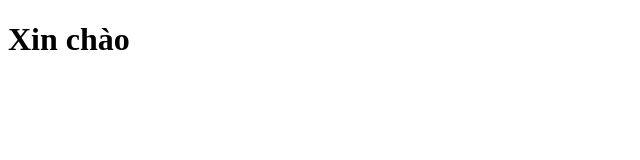
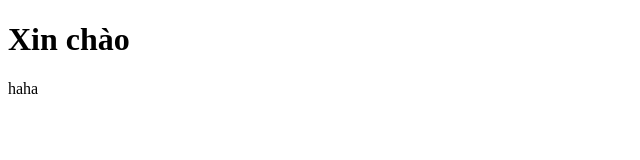
Before and after one commit to ttrieuvy/learning_git, a plain HTML site: page index.html in a window 1280 px wide. Shown: the full height of the page, 0-640 px from the left. Drawn offline with Linux system fonts and the light colour scheme.

Commit message:
test git branch

```diff
--- a/index.html
+++ b/index.html
@@ -7,5 +7,6 @@
 </head>
 <body>
     <h1>Xin chào</h1>
+    <p>haha</p>
 </body>
 </html>
```
